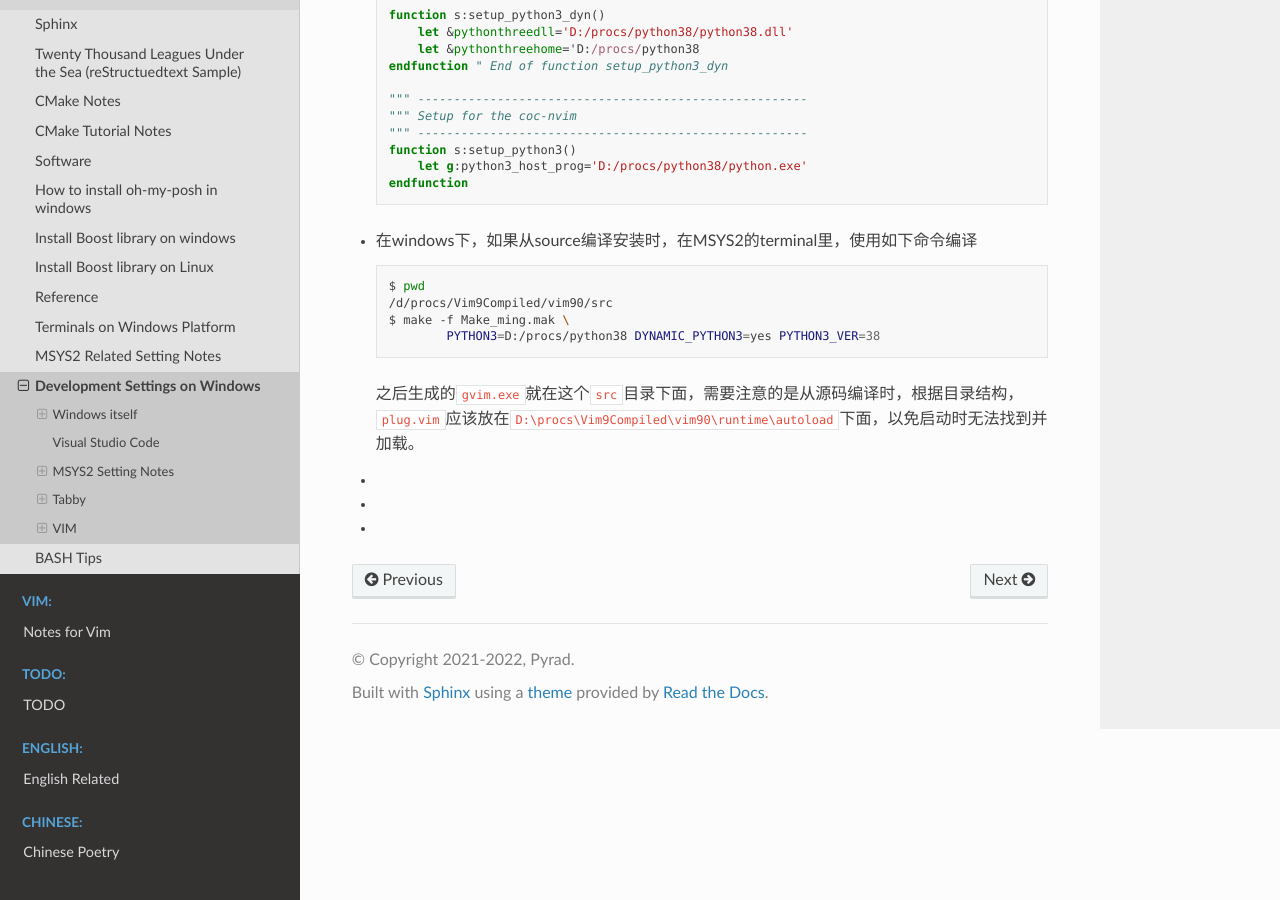
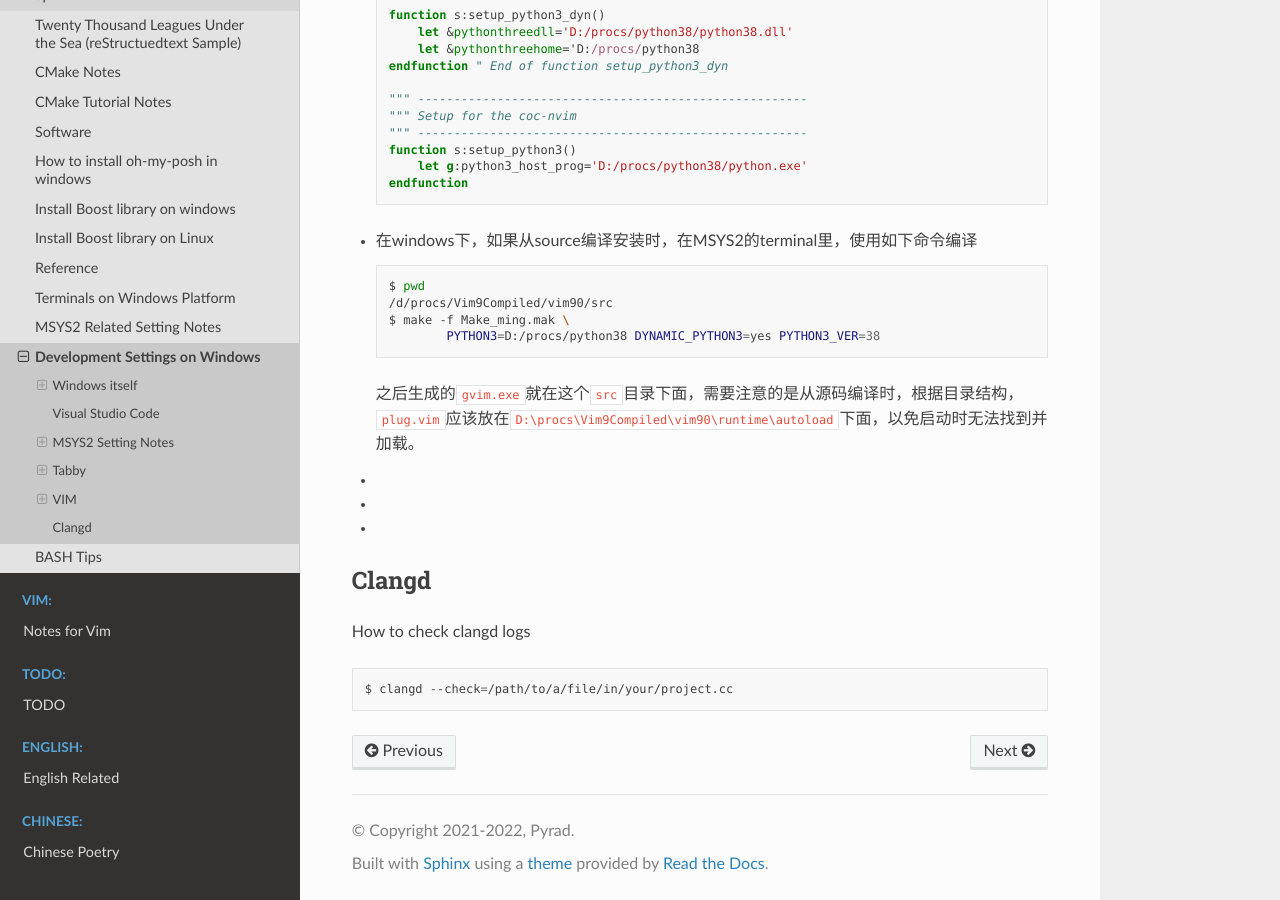
Before and after one commit to Pyrad/pyradnotes, a Sphinx documentation site: the page built from source/Notes/WinDevEnvSetup.md, in a window 1280 px wide and 900 px high, scrolled down 14700 px. Built offline with Sphinx 7.4.7 and the Read the Docs theme 2.0.0, drawn with Linux system fonts in a browser that asks for light colours.

Commit message:
Add a new section - clangd
How to check clangd logs (debug)

````diff
--- a/source/Notes/WinDevEnvSetup.md
+++ b/source/Notes/WinDevEnvSetup.md
@@ -835,3 +835,13 @@ zipp                          3.5.0		<-- sphinx
 -
 
 -
+
+
+
+## Clangd
+
+How to check clangd logs
+
+```bash
+$ clangd --check=/path/to/a/file/in/your/project.cc
+```
````
